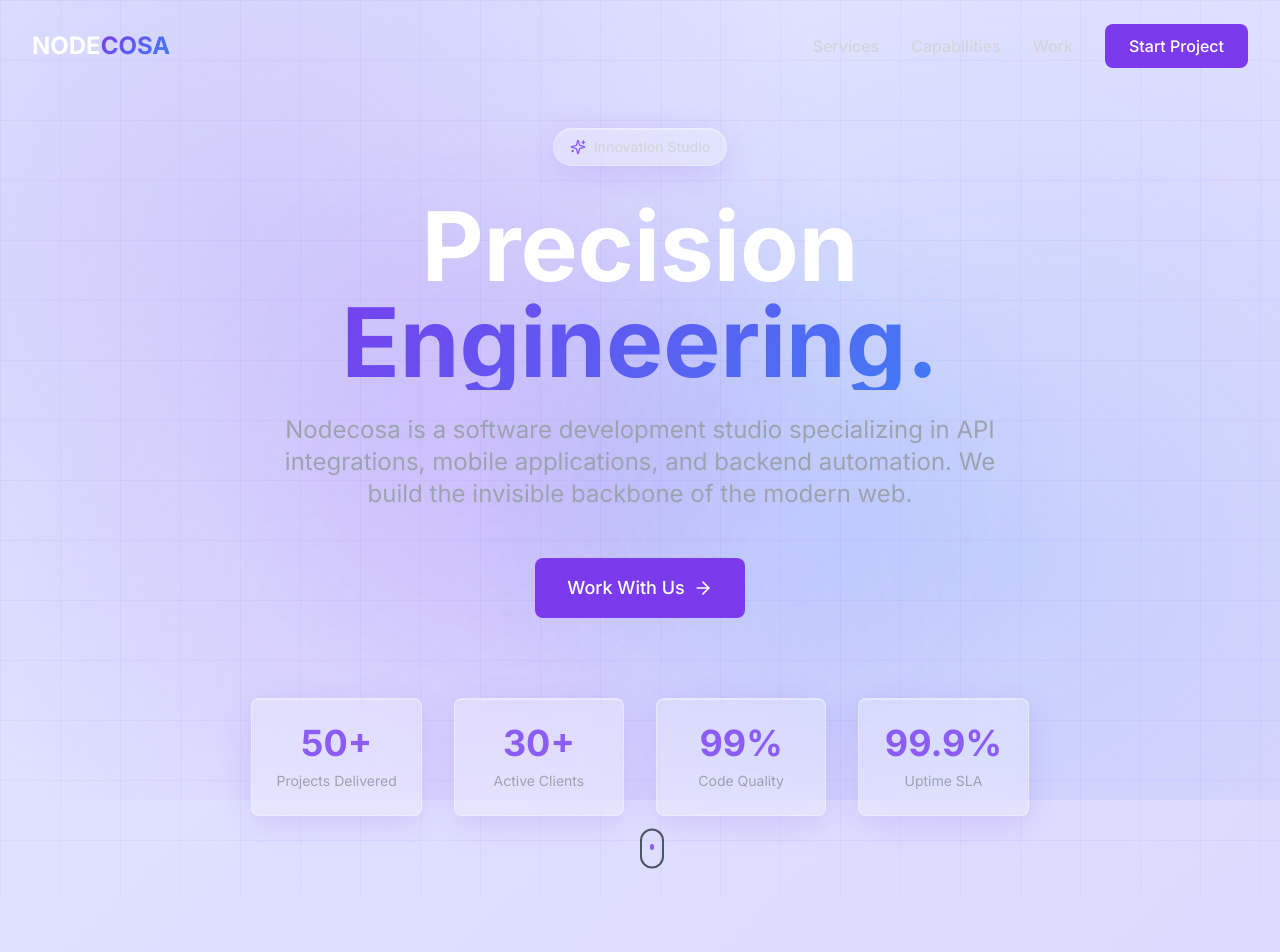
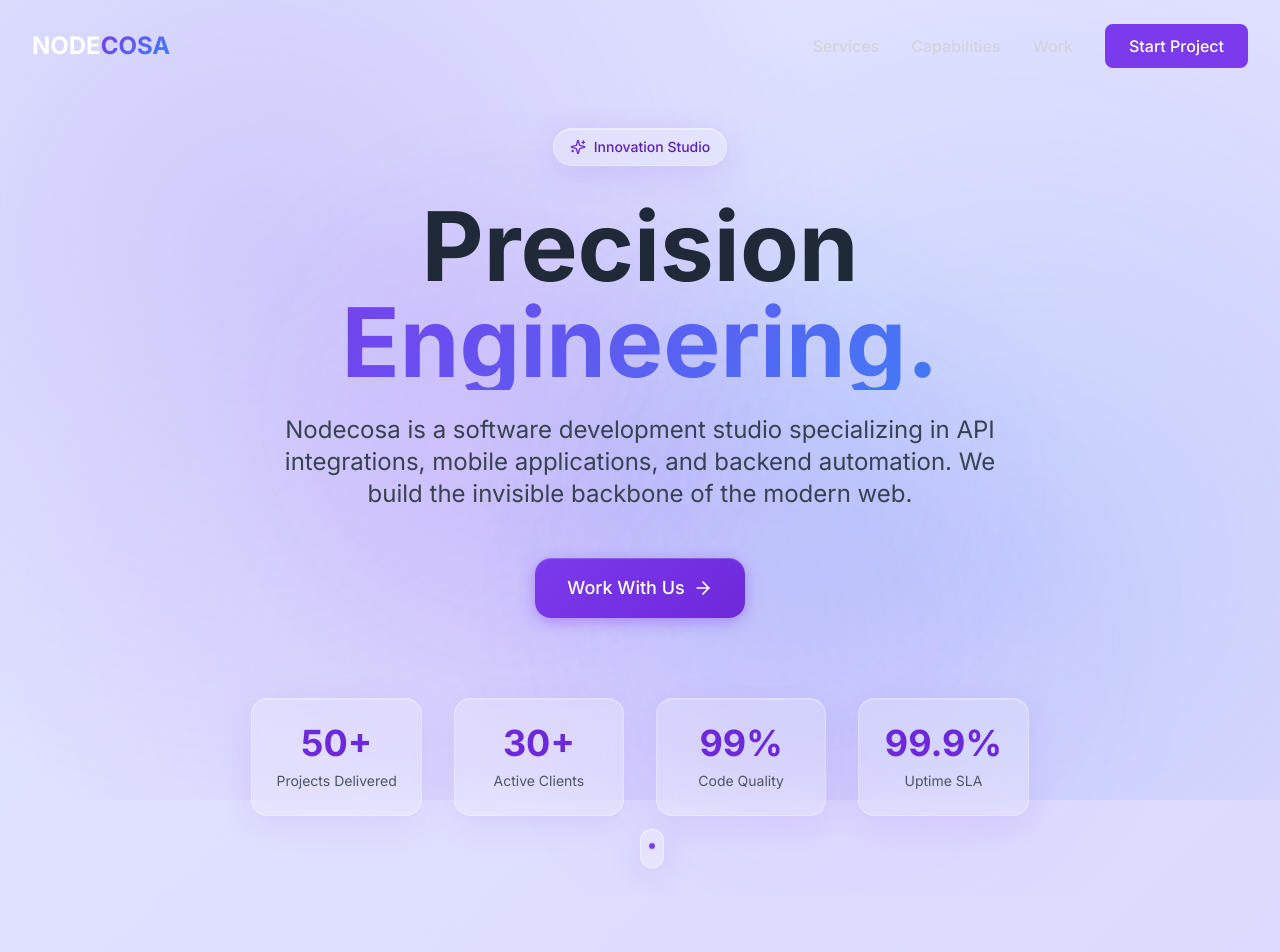
Before and after one commit to mwengamulinge/nodecosa-studio, a React (Vite) app: page / in a window 1280 px wide. Shown: the top 952 px of the page. Built offline with nearby package versions, Linux system fonts and the light colour scheme.

Commit message:
Update Hero.jsx

```diff
--- a/src/components/Hero.jsx
+++ b/src/components/Hero.jsx
@@ -3,7 +3,8 @@ import { ArrowRight, Sparkles } from 'lucide-react'
 
 const Hero = () => {
   return (
-    <section className="relative min-h-screen flex items-center justify-center overflow-hidden grid-bg">
+    <section className="relative min-h-screen flex items-center justify-center overflow-hidden">
+      {/* Animated background blobs */}
       <div className="absolute inset-0 overflow-hidden">
         <motion.div
           className="absolute top-1/4 left-1/4 w-96 h-96 bg-primary-500/20 rounded-full blur-3xl"
@@ -18,7 +19,7 @@ const Hero = () => {
           }}
         />
         <motion.div
-          className="absolute bottom-1/4 right-1/4 w-96 h-96 bg-blue-500/20 rounded-full blur-3xl"
+          className="absolute bottom-1/4 right-1/4 w-96 h-96 bg-accent-500/20 rounded-full blur-3xl"
           animate={{
             scale: [1.2, 1, 1.2],
             opacity: [0.3, 0.5, 0.3],
@@ -30,43 +31,60 @@ const Hero = () => {
             delay: 1,
           }}
         />
+        <motion.div
+          className="absolute top-1/2 left-1/2 w-96 h-96 bg-purple-500/15 rounded-full blur-3xl"
+          animate={{
+            scale: [1, 1.3, 1],
+            opacity: [0.2, 0.4, 0.2],
+          }}
+          transition={{
+            duration: 10,
+            repeat: Infinity,
+            ease: 'easeInOut',
+            delay: 0.5,
+          }}
+        />
       </div>
 
       <div className="relative max-w-7xl mx-auto px-6 lg:px-8 pt-32 pb-20">
         <div className="text-center">
+          {/* Badge */}
           <motion.div
             initial={{ opacity: 0, y: 20 }}
             animate={{ opacity: 1, y: 0 }}
             transition={{ duration: 0.6 }}
             className="inline-flex items-center space-x-2 px-4 py-2 rounded-full glass-effect mb-8"
           >
-            <Sparkles className="w-4 h-4 text-primary-400" />
-            <span className="text-sm font-medium text-gray-300">
+            <Sparkles className="w-4 h-4 text-primary-600" />
+            <span className="text-sm font-medium text-primary-700">
               Innovation Studio
             </span>
           </motion.div>
 
+          {/* Main Heading */}
           <motion.h1
             initial={{ opacity: 0, y: 20 }}
             animate={{ opacity: 1, y: 0 }}
             transition={{ duration: 0.6, delay: 0.1 }}
-            className="text-5xl md:text-7xl lg:text-8xl font-bold mb-6 leading-tight"
+            className="text-5xl md:text-7xl lg:text-8xl font-bold mb-6 leading-tight text-gray-800"
           >
             Precision{' '}
             <span className="text-gradient block">Engineering.</span>
           </motion.h1>
 
+          {/* Description */}
           <motion.p
             initial={{ opacity: 0, y: 20 }}
             animate={{ opacity: 1, y: 0 }}
             transition={{ duration: 0.6, delay: 0.2 }}
-            className="text-xl md:text-2xl text-gray-400 max-w-3xl mx-auto mb-12 leading-relaxed"
+            className="text-xl md:text-2xl text-gray-700 max-w-3xl mx-auto mb-12 leading-relaxed"
           >
             Nodecosa is a software development studio specializing in API
             integrations, mobile applications, and backend automation. We build
             the invisible backbone of the modern web.
           </motion.p>
 
+          {/* CTA Button */}
           <motion.div
             initial={{ opacity: 0, y: 20 }}
             animate={{ opacity: 1, y: 0 }}
@@ -74,13 +92,14 @@ const Hero = () => {
           >
             <a
               href="#contact"
-              className="inline-flex items-center space-x-2 px-8 py-4 bg-primary-500 hover:bg-primary-600 text-white rounded-lg font-medium text-lg transition-all duration-200 hover:scale-105 hover:shadow-xl hover:shadow-primary-500/50 group"
+              className="inline-flex items-center space-x-2 px-8 py-4 btn-primary text-white rounded-2xl font-medium text-lg transition-all duration-200 hover:scale-105 group"
             >
               <span>Work With Us</span>
               <ArrowRight className="w-5 h-5 group-hover:translate-x-1 transition-transform" />
             </a>
           </motion.div>
 
+          {/* Floating stats */}
           <motion.div
             initial={{ opacity: 0 }}
             animate={{ opacity: 1 }}
@@ -95,26 +114,27 @@ const Hero = () => {
             ].map((stat, index) => (
               <div
                 key={index}
-                className="glass-effect rounded-lg p-6 hover:bg-dark-800/50 transition-all duration-300"
+                className="glass-card rounded-2xl p-6 hover:scale-105 transition-all duration-300"
               >
-                <div className="text-3xl md:text-4xl font-bold text-primary-400 mb-2">
+                <div className="text-3xl md:text-4xl font-bold text-primary-600 mb-2">
                   {stat.value}
                 </div>
-                <div className="text-sm text-gray-400">{stat.label}</div>
+                <div className="text-sm text-gray-600">{stat.label}</div>
               </div>
             ))}
           </motion.div>
         </div>
       </div>
 
+      {/* Scroll indicator */}
       <motion.div
         className="absolute bottom-8 left-1/2 transform -translate-x-1/2"
         animate={{ y: [0, 10, 0] }}
         transition={{ duration: 2, repeat: Infinity }}
       >
-        <div className="w-6 h-10 border-2 border-gray-600 rounded-full flex items-start justify-center p-2">
+        <div className="w-6 h-10 border-2 border-primary-400 rounded-full flex items-start justify-center p-2 glass-effect">
           <motion.div
-            className="w-1.5 h-1.5 bg-primary-400 rounded-full"
+            className="w-1.5 h-1.5 bg-primary-500 rounded-full"
             animate={{ y: [0, 12, 0] }}
             transition={{ duration: 2, repeat: Infinity }}
           />
```
